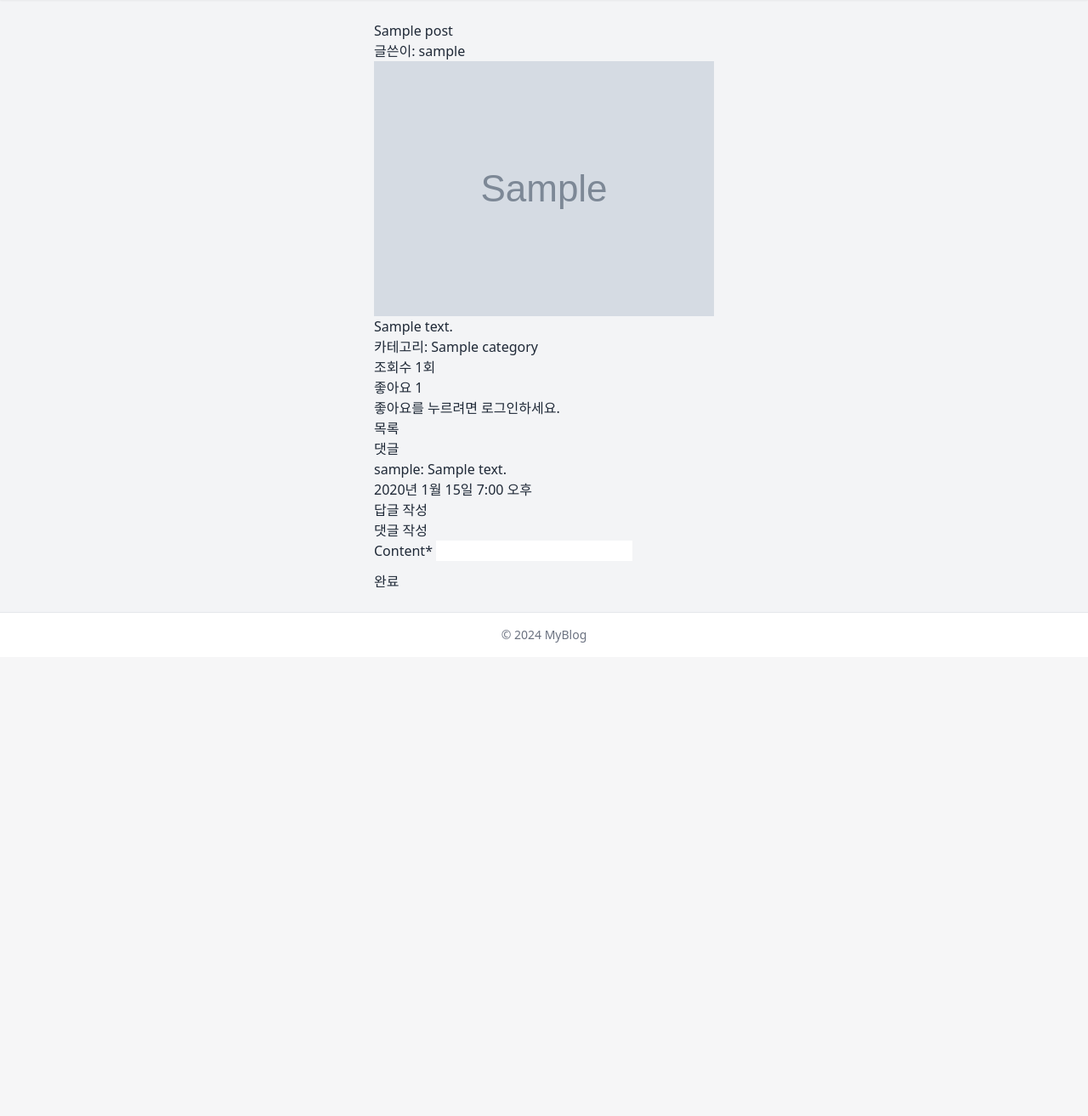
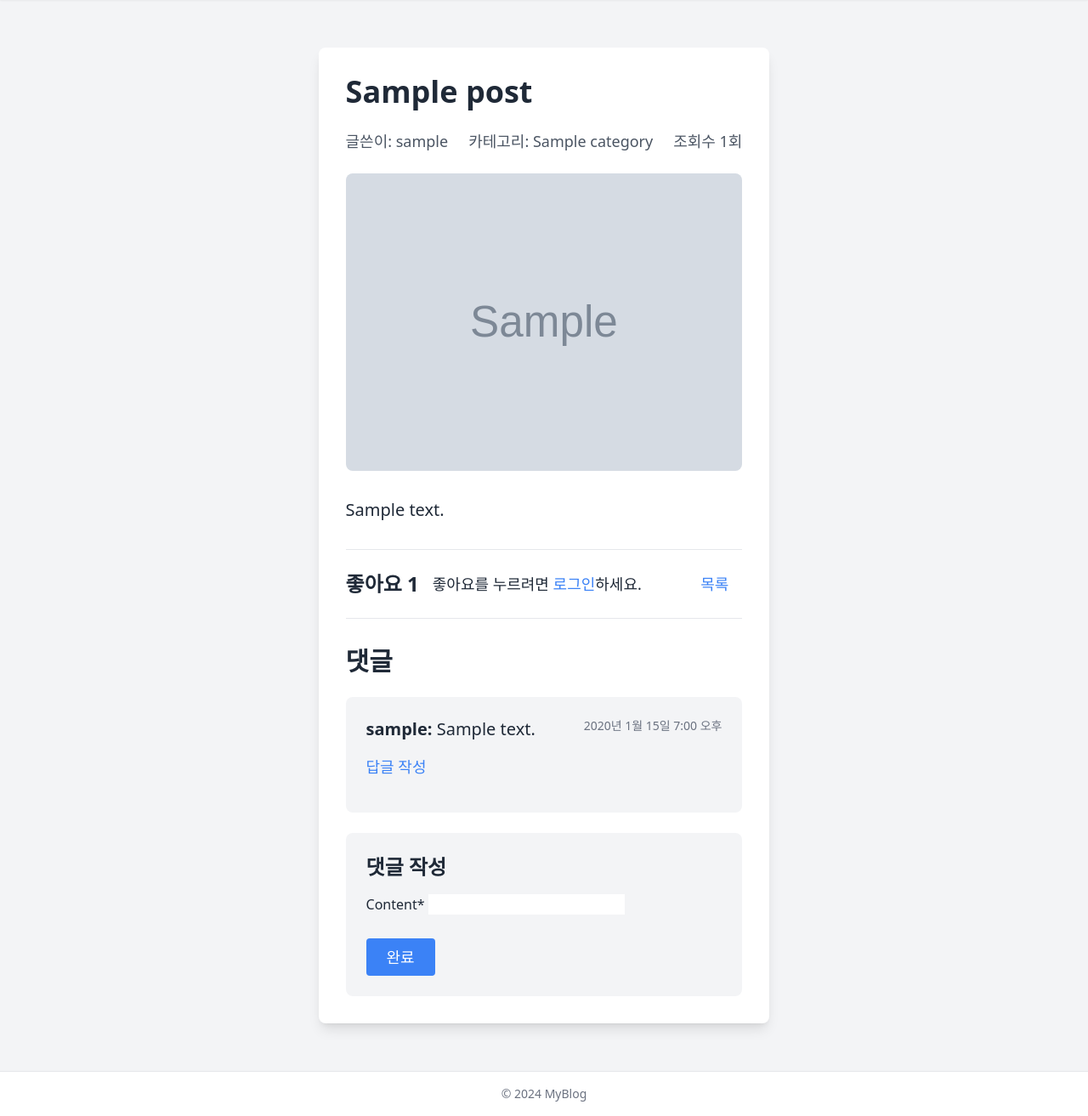
Before and after one commit to lwj0712/DjangoBlog, a Django app: page /blog/1/ in a window 1280 px wide. Shown: the part 112-1425 px from the top of the page at 85% size. Before the commit the page ends 868 px from the top, so only its background shows below. Run offline with Django 5.2, Linux system fonts and the light colour scheme; tables that the repository leaves empty hold one stand-in row (values such as "Sample post"); grey boxes marked "Sample" are stand-in pictures; some libraries are stand-ins or nearby versions.

Commit message:
💄 CSS on post_detail

```diff
--- a/myblog/templates/blog/post_detail.html
+++ b/myblog/templates/blog/post_detail.html
@@ -2,19 +2,28 @@
 {% load crispy_forms_tags %}
 
 {% block content %}
-    <h1>{{ post.title }}</h1>
-    <p>글쓴이: {{ post.author.username }}</p>
+<div class="container mx-auto px-4 py-8">
+    <div class="max-w-5xl mx-auto bg-white rounded-lg shadow-lg overflow-hidden">
+        <div class="p-8">
+            <h1 class="text-4xl font-bold mb-6">{{ post.title }}</h1>
+            <div class="flex items-center text-gray-600 text-lg mb-6">
+                <span class="mr-6">글쓴이: {{ post.author.username }}</span>
+                <span class="mr-6">카테고리: {{ post.category.name }}</span>
+                <span>조회수 {{ post.view_count }}회</span>
+            </div>
             {% if post.image %}
-        <img src="{{ post.image.url }}" alt="Post Image">
+                <img src="{{ post.image.url }}" alt="Post Image" class="w-full h-auto rounded-lg mb-8">
             {% endif %}
-    <p>{{ post.content }}</p>
-    <p>카테고리: {{ post.category.name }}</p>
-    <p>조회수 {{ post.view_count }}회</p>
+            <div class="prose max-w-none text-xl mb-8 w-full">
+                {{ post.content|safe }}
+            </div>
 
             <!-- Like 기능 -->
-    <p id="like-count">좋아요 {{ post.likes.count }}</p>
+            <div class="flex items-center justify-between border-t border-b py-6 mb-8">
+                <div class="flex items-center">
+                    <p id="like-count" class="text-2xl font-semibold mr-4">좋아요 {{ post.likes.count }}</p>
                     {% if user.is_authenticated %}
-        <button id="like-button">
+                        <button id="like-button" class="bg-blue-500 text-white px-6 py-2 rounded-full text-lg hover:bg-blue-600 transition duration-300">
                             {% if user in post.likes.all %}
                                 좋아요 취소
                             {% else %}
@@ -22,68 +31,75 @@
                             {% endif %}
                         </button>
                     {% else %}
-        <p>좋아요를 누르려면 <a href="{% url 'accounts:login' %}">로그인</a>하세요.</p>
+                        <p class="text-lg">좋아요를 누르려면 <a href="{% url 'accounts:login' %}" class="text-blue-500 hover:underline">로그인</a>하세요.</p>
                     {% endif %}
-
-    <a href="{% url 'blog:post_list' %}">목록</a>
+                </div>
+                <div>
+                    <a href="{% url 'blog:post_list' %}" class="text-blue-500 hover:underline text-lg mr-4">목록</a>
                     {% if request.user == post.author %}
-        <a href="{% url 'blog:post_update' pk=post.pk %}">수정</a>
-        <a href="{% url 'blog:post_delete' pk=post.pk %}">삭제</a>
+                        <a href="{% url 'blog:post_update' pk=post.pk %}" class="text-green-500 hover:underline text-lg mr-4">수정</a>
+                        <a href="{% url 'blog:post_delete' pk=post.pk %}" class="text-red-500 hover:underline text-lg">삭제</a>
                     {% endif %}
+                </div>
+            </div>
 
             <!-- 댓글 목록 -->
-    <h2>댓글</h2>
+            <h2 class="text-3xl font-bold mb-6">댓글</h2>
             {% for comment in comments %}
+                <div class="bg-gray-100 rounded-lg p-6 mb-6">
+                    <div class="flex justify-between items-start mb-4">
                         <div>
-            <p>
                             {% if comment.is_deleted %}
-                    (삭제된 댓글입니다.)
+                                <p class="text-gray-500 italic">(삭제된 댓글입니다.)</p>
                             {% else %}
-                    {{ comment.author.username }}: {{ comment.content }}
+                                <p class="text-xl"><span class="font-semibold">{{ comment.author.username }}:</span> {{ comment.content }}</p>
                             {% endif %}
-            </p>
-            <p>{{ comment.created_at }}</p>
+                        </div>
+                        <p class="text-sm text-gray-500">{{ comment.created_at }}</p>
+                    </div>
 
                     <!-- 답글 버튼 -->
                     {% if not comment.is_deleted %}
-                <button type="button" onclick="toggleReplyForm({{ comment.pk }})">답글 작성</button>
+                        <button type="button" onclick="toggleReplyForm({{ comment.pk }})" class="text-blue-500 hover:underline text-lg mb-4">답글 작성</button>
                     {% endif %}
 
                     <!-- 답글 폼 -->
-            <div id="reply-form-{{ comment.pk }}" style="display: none;">
+                    <div id="reply-form-{{ comment.pk }}" style="display: none;" class="mb-4">
                         <form method="POST" action="{% url 'blog:comment_reply' post_pk=post.pk comment_pk=comment.pk %}">
                             {% csrf_token %}
                             {{ reply_form | crispy }}
                             <input type="hidden" name="parent_comment_id" value="{{ comment.pk }}">
-                    <button type="submit">완료</button>
+                            <button type="submit" class="bg-blue-500 text-white px-4 py-2 rounded hover:bg-blue-600 transition duration-300 mt-2">완료</button>
                         </form>
                     </div>
 
                     <!-- 댓글 삭제 링크 -->
                     {% if comment.author == request.user and not comment.is_deleted %}
-                <form method="POST" action="{% url 'blog:comment_delete' comment.pk %}" style="display:inline;" onsubmit="return confirmDelete();">
+                        <form method="POST" action="{% url 'blog:comment_delete' comment.pk %}" class="inline-block" onsubmit="return confirmDelete();">
                             {% csrf_token %}
-                    <button type="submit">삭제</button>
+                            <button type="submit" class="text-red-500 hover:underline text-lg">삭제</button>
                         </form>
                     {% endif %}
 
                     <!-- 답글 출력 -->
                     {% for reply in comment.replies.all %}
-                <div style="margin-left: 20px;">
-                    <p>
+                        <div class="ml-8 mt-4 p-4 bg-white rounded-lg">
+                            <div class="flex justify-between items-start mb-2">
+                                <div>
                                     {% if reply.is_deleted %}
-                            (삭제된 댓글입니다.)
+                                        <p class="text-gray-500 italic">(삭제된 댓글입니다.)</p>
                                     {% else %}
-                            {{ reply.author.username }}: {{ reply.content }}
+                                        <p class="text-lg"><span class="font-semibold">{{ reply.author.username }}:</span> {{ reply.content }}</p>
                                     {% endif %}
-                    </p>
-                    <p>{{ reply.created_at }}</p>
+                                </div>
+                                <p class="text-sm text-gray-500">{{ reply.created_at }}</p>
+                            </div>
 
                             <!-- 답글 삭제 링크 -->
                             {% if reply.author == request.user and not reply.is_deleted %}
-                        <form method="POST" action="{% url 'blog:comment_delete' reply.pk %}" style="display:inline;" onsubmit="return confirmDelete();">
+                                <form method="POST" action="{% url 'blog:comment_delete' reply.pk %}" class="inline-block" onsubmit="return confirmDelete();">
                                     {% csrf_token %}
-                            <button type="submit">삭제</button>
+                                    <button type="submit" class="text-red-500 hover:underline text-lg">삭제</button>
                                 </form>
                             {% endif %}
                         </div>
@@ -92,19 +108,24 @@
             {% endfor %}
 
             <!-- 댓글 작성 폼 -->
-    <h2>댓글 작성</h2>
+            <div class="bg-gray-100 rounded-lg p-6">
+                <h2 class="text-2xl font-bold mb-4">댓글 작성</h2>
                 <form method="POST" action="{% url 'blog:comment_create' post_pk=post.pk %}">
                     {% csrf_token %}
                     {{ comment_form | crispy }}
-        <button type="submit">완료</button>
+                    <button type="submit" class="bg-blue-500 text-white px-6 py-2 rounded hover:bg-blue-600 transition duration-300 mt-4 text-lg">완료</button>
                 </form>
+            </div>
+        </div>
+    </div>
+</div>
 
 <script>
     document.addEventListener('DOMContentLoaded', function() {
         const likeButton = document.getElementById('like-button');
         const likeCountElement = document.getElementById('like-count');
-            const postId = "{{ post.pk }}"; // 게시물 ID
-            const likeUrl = "{% url 'blog:toggle_like' pk=post.pk %}"; // 좋아요 URL
+        const postId = "{{ post.pk }}";
+        const likeUrl = "{% url 'blog:toggle_like' pk=post.pk %}";
 
         if (likeButton) {
             likeButton.addEventListener('click', function() {
@@ -118,12 +139,9 @@
                 })
                 .then(response => response.json())
                 .then(data => {
-                        // 좋아요 수 업데이트
                     likeCountElement.textContent = `좋아요 ${data.like_count}`;
-
-                        // 버튼 텍스트 업데이트
                     if (data.liked) {
-                            likeButton.textContent = '취소';
+                        likeButton.textContent = '좋아요 취소';
                     } else {
                         likeButton.textContent = '좋아요';
                     }
@@ -146,5 +164,4 @@
         return confirm("정말 삭제하시겠습니까?");
     }
 </script>
-
 {% endblock content %}
```
Lines whose indentation alone changed are shown as unchanged.
